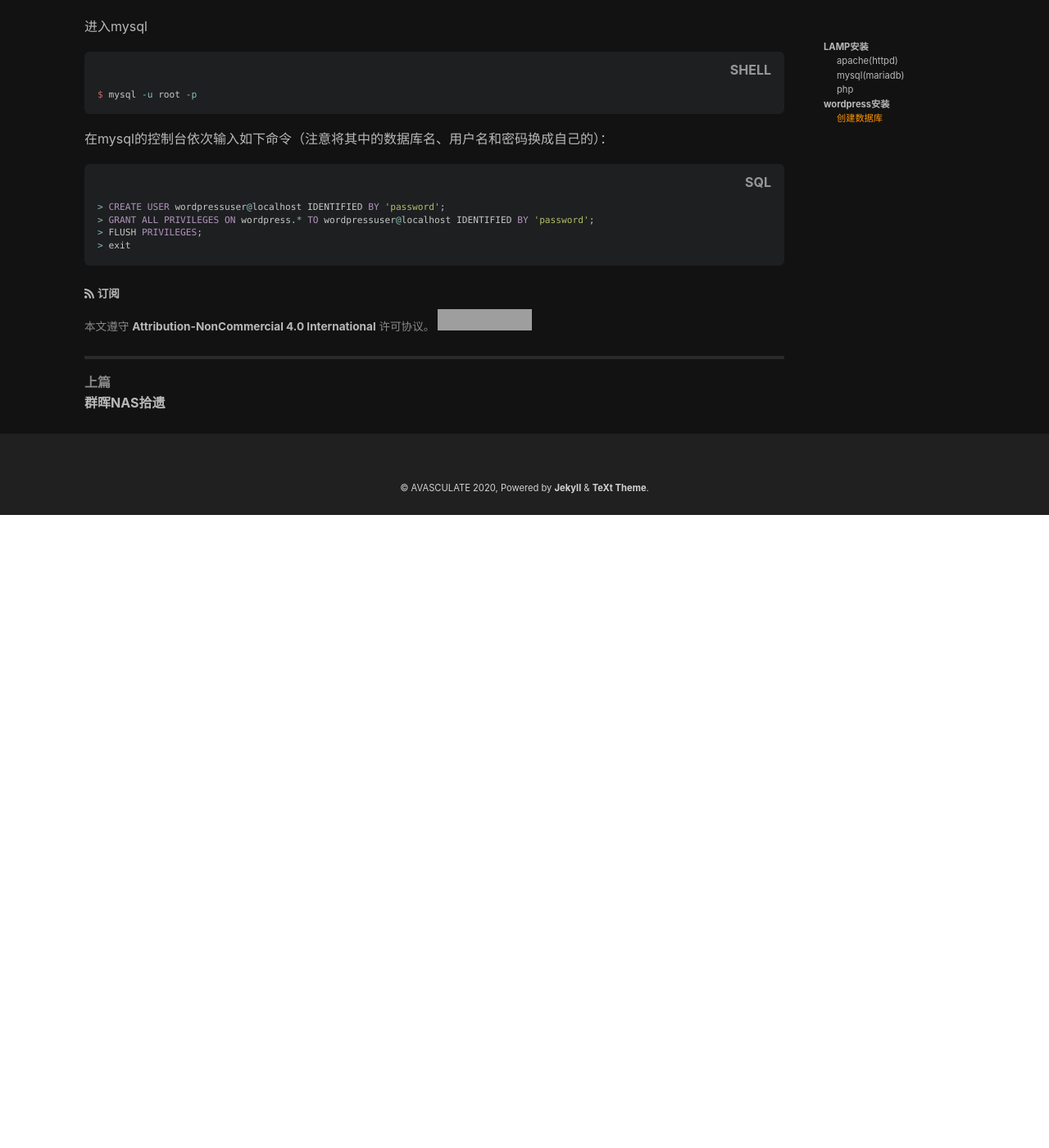
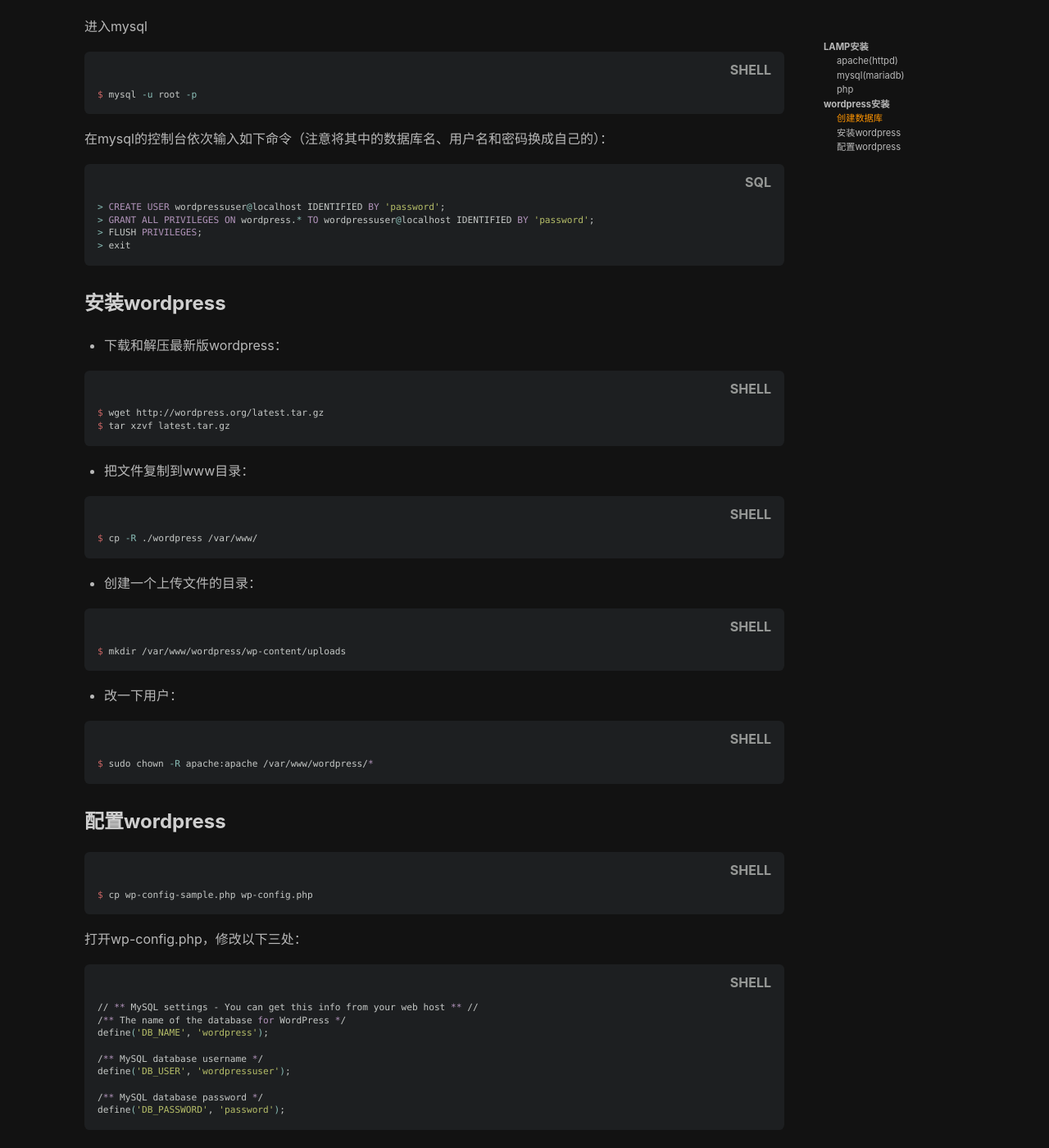
Before and after one commit to pfermat/pfermat.github.io, a Jekyll site: the page built from _posts/2020-03-13-centos7-install-wordpress.md, in a window 1280 px wide and 1400 px high, scrolled down 2621 px. Shown: the whole window at 82% size. Built offline with Jekyll 4.4.1, drawn with Linux system fonts in a browser that asks for light colours; nearby versions of some CDN libraries; comment, search, counter and statistics services are not loaded; before the commit the page ends 3249 px from its top, so only the background shows below that; grey boxes are pictures that could not be loaded.

Commit message:
Update 2020-03-13-centos7-install-wordpress.md

```diff
--- a/_posts/2020-03-13-centos7-install-wordpress.md
+++ b/_posts/2020-03-13-centos7-install-wordpress.md
@@ -106,3 +106,43 @@
 > FLUSH PRIVILEGES;
 > exit
 {% endhighlight %}
+
+### 安装wordpress
+
+- 下载和解压最新版wordpress：
+{% highlight shell %}
+$ wget http://wordpress.org/latest.tar.gz
+$ tar xzvf latest.tar.gz
+{% endhighlight %}
+- 把文件复制到www目录：
+{% highlight shell %}
+$ cp -R ./wordpress /var/www/
+{% endhighlight %}
+- 创建一个上传文件的目录：
+{% highlight shell %}
+$ mkdir /var/www/wordpress/wp-content/uploads
+{% endhighlight %}
+- 改一下用户：
+{% highlight shell %}
+$ sudo chown -R apache:apache /var/www/wordpress/*
+{% endhighlight %}
+
+### 配置wordpress
+
+{% highlight shell %}
+$ cp wp-config-sample.php wp-config.php
+{% endhighlight %}
+
+打开wp-config.php，修改以下三处：
+
+{% highlight shell %}
+// ** MySQL settings - You can get this info from your web host ** //
+/** The name of the database for WordPress */
+define('DB_NAME', 'wordpress');
+
+/** MySQL database username */
+define('DB_USER', 'wordpressuser');
+
+/** MySQL database password */
+define('DB_PASSWORD', 'password');
+{% endhighlight %}
```
